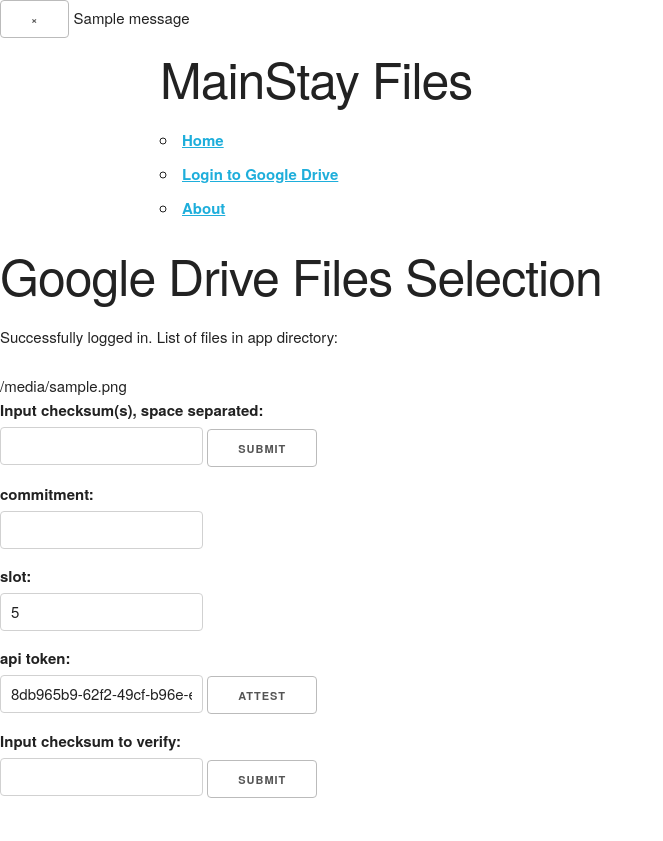
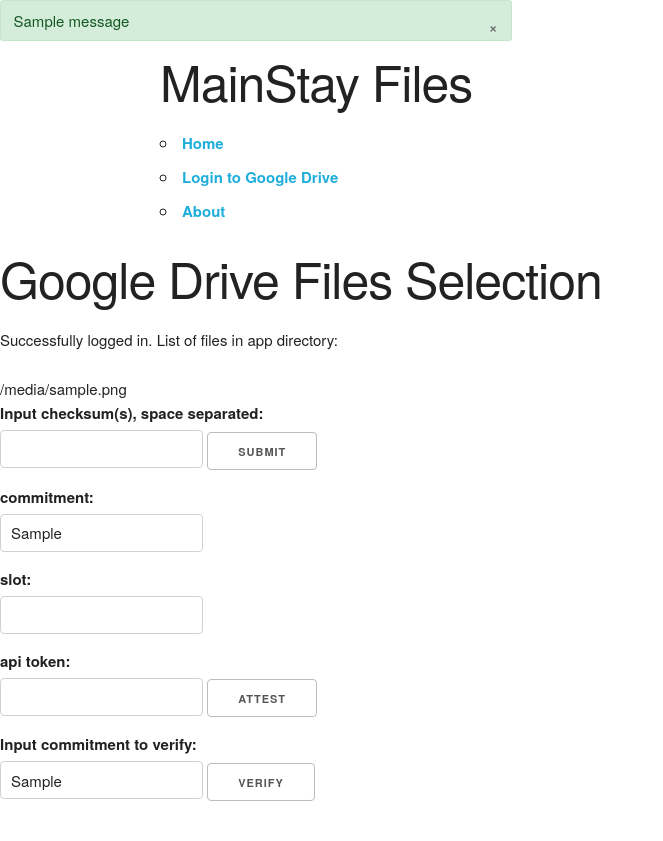
Before and after one commit to commerceblock/pymainstay, a Flask app: template gdrive/templates/loggedin.html in a window 1280 px wide. Shown: the whole page, without its empty margins (0-663 px from the left). Before the commit the page ends 798 px from the top, so only its background shows below. Run offline with Flask 2, Linux system fonts and the light colour scheme; the template is opened without the code that fills it: most values are stand-ins (such as "Sample title", 1, 10 or a date in 2020); one stand-in notice (Sample message) is shown; some libraries are stand-ins or nearby versions.

Commit message:
Latest changes + some styling

```diff
--- a/gdrive/helpers.py
+++ b/gdrive/helpers.py
@@ -1,4 +1,5 @@
 import os
+import hashlib
 from flask_table import Table, Col
 
 GOOGLE_CLIENT_ID = os.getenv('GOOGLE_CLIENT_ID')
@@ -28,3 +29,8 @@ class GFiles(Table):
 class Record:
     def __getattr__(self, attr):
         return None
+
+def combine_hashes(string):
+    hashes_wo_space = "".join(string.split())
+    combined = hashlib.sha256(hashes_wo_space.encode('utf-8')).hexdigest()
+    return combined
--- a/gdrive/main.py
+++ b/gdrive/main.py
@@ -11,7 +11,6 @@ import googleapiclient.discovery
 from pathlib import Path
 from mst.cmds import attest_command, verify_command, info_command, fetch_command
 from helpers import *
-#client_config, GFiles, Record
 
 SCOPES = ['https://www.googleapis.com/auth/drive.metadata.readonly']
 API_SERVICE_NAME = 'drive'
@@ -28,10 +27,6 @@ def home():
     credentials = google.oauth2.credentials.Credentials(
       **flask.session['credentials'])
 
-    if credentials_to_dict(credentials)['refresh_token'] == None:
-        clear_credentials()
-        return flask.redirect(flask.url_for('home'))
-
     drive = googleapiclient.discovery.build(
         API_SERVICE_NAME, API_VERSION, credentials=credentials,
         cache_discovery=False)
@@ -40,11 +35,22 @@ def home():
 
     gfiles = main_logic(drive)
 
+    commitment = None
     if flask.request.method == 'POST':
-        checksums_operations()
-        attest()
+        if "post_checksums" in flask.request.form:
+            if flask.request.form['checksums']:
+                commitment = checksums_operations()
+        if "attest" in flask.request.form:
+            if flask.request.form['api_token'] and flask.request.form['slot']:
+                attestation = attest()
+                flask.flash(attestation, 'info')
+        if "verify" in flask.request.form:
+            if flask.request.form['checksums_verify']:
+                commitment = checksums_operations()
+                verification = verify()
+                flask.flash(verification, 'success')
 
-    return flask.render_template('loggedin.html', gfiles = gfiles)
+    return flask.render_template('loggedin.html', gfiles = gfiles, commitment = commitment)
 
 def main_logic(drive):
     mainstay_folder_id = search_mainstay_folder(drive)
@@ -94,15 +100,12 @@ def search_mainstay_files(drive, mainstay_folder_id):
 
 def checksums_operations():
     if flask.request.form['checksums']:
-        posted_checksums = flask.request.form['checksums'].split()
-        print(posted_checksums)
-
-        return posted_checksums
+        posted_checksums = flask.request.form['checksums']
+        processed_checksums = combine_hashes(posted_checksums)
+        return processed_checksums
 
     if flask.request.form['checksums_verify']:
         verified_checksums = flask.request.form['checksums_verify']
-        print(verified_checksums)
-
         return verified_checksums
 
 @app.route('/about')
@@ -147,28 +150,10 @@ def oauth2callback():
 
   return flask.redirect(flask.url_for('home'))
 
-@app.route('/test')
-def test_api_request():
-  if 'credentials' not in flask.session:
-    return flask.redirect('authorize')
-
-  credentials = google.oauth2.credentials.Credentials(
-      **flask.session['credentials'])
-
-  drive = googleapiclient.discovery.build(
-      API_SERVICE_NAME, API_VERSION, credentials=credentials)
-
-  files = drive.files().list().execute()
-
-  flask.session['credentials'] = credentials_to_dict(credentials)
-
-  return flask.jsonify(**files)
-
 @app.route('/revoke')
 def revoke():
   if 'credentials' not in flask.session:
-    return ('You need to <a href="/authorize">authorize</a> before ' +
-            'testing the code to revoke credentials.')
+    return flask.redirect(flask.url_for('home'))
 
   credentials = google.oauth2.credentials.Credentials(
     **flask.session['credentials'])
@@ -191,8 +176,6 @@ def clear_credentials():
   if 'credentials' in flask.session:
     del flask.session['credentials']
 
-  #return flask.redirect(flask.url_for('home'))
-
 def credentials_to_dict(credentials):
   return {'token': credentials.token,
           'refresh_token': credentials.refresh_token,
@@ -213,49 +196,26 @@ def attest():
     except KeyError as ke:
         flask.flash('Something went wrong')
 
-
-    attrs = vars(args)
-    print(', '.join("%s: %s" % item for item in attrs.items()))
     result = attest_command(args)
-    print(result)
     if result == False:
-        flask.flash('Something went wrong')
+        flask.flash("Request could not be satisfied")
 
     return json.dumps(result)
 
 @app.route('/verify', methods=['POST'])
 def verify():
-	args = Record()
-	args.service_url = 'https://mainstay.xyz'
-	args.bitcoin_node = 'https://api.blockcypher.com/v1/btc/main/txs/'
-	try:
-		args.slot = int(request.form['slot'])
-		args.api_token = request.form['api_token']
-		args.commitment = request.form['commitment']
-	except KeyError as ke:
-		abort(400)
+    args = Record()
+    args.service_url = 'https://mainstay.xyz'
+    args.bitcoin_node = 'https://api.blockcypher.com/v1/btc/main/txs/'
+    try:
+        args.slot = int(flask.request.form['slot'])
+        args.api_token = flask.request.form['api_token']
+        args.commitment = flask.request.form['checksums_verify']
+    except KeyError as ke:
+        flask.flash("Request could not be satisfied")
 
-	result = verify_command(args)
-	return json.dumps(result)
-
-
-@app.route('/info', methods=['POST'])
-def info():
-	args = Record()
-	args.service_url = 'https://mainstay.xyz'
-	args.bitcoin_node = 'https://api.blockcypher.com/v1/btc/main/txs/'
-	try:
-		args.slot = int(request.form['slot'])
-		args.api_token = request.form['api_token']
-	except KeyError as ke:
-		abort(400)
-
-	result = info_command(args)
-	if result == False:
-		abort(422)
-
-	return result
-
+    result = verify_command(args)
+    return json.dumps(result)
 
 @app.route('/fetch', methods=['POST'])
 def fetch():
@@ -263,19 +223,18 @@ def fetch():
 	args.service_url = 'https://mainstay.xyz'
 	args.bitcoin_node = 'https://api.blockcypher.com/v1/btc/main/txs/'
 	try:
-		args.slot = int(request.form['slot'])
-		args.api_token = request.form['api_token']
-		args.commitment = request.form['commitment']
+		args.slot = flask.request.form['slot']
+		args.api_token = flask.request.form['api_token']
+		args.commitment = flask.request.form['commitment']
 	except KeyError as ke:
-		abort(400)
+		flask.flash("Request could not be satisfied")
 
 	args.save_object = None
 	result = fetch_command(args)
 	if result == False:
-		abort(422)
+		flask.flash("Request could not be satisfied")
 
-	return json.dumps(args.save_object, indent=2, sort_keys=True), 200, mime_text
-
+	return json.dumps(args.save_object, indent=2, sort_keys=True)
 
 if __name__ == '__main__':
     os.environ['OAUTHLIB_INSECURE_TRANSPORT'] = '1'
--- a/gdrive/static/css/skeleton.css
+++ b/gdrive/static/css/skeleton.css
@@ -162,6 +162,11 @@ a {
 a:hover {
   color: #0FA0CE; }
 
+/* Alerts
+–––––––––––––––––––––––––––––––––––––––––––––––––– */
+.alert {
+  width:40%;
+}
 
 /* Buttons
 –––––––––––––––––––––––––––––––––––––––––––––––––– */
--- a/gdrive/templates/loggedin.html
+++ b/gdrive/templates/loggedin.html
@@ -3,33 +3,6 @@
   <head>
     <meta charset="utf-8">
     <title>MainStay files for Google Drive</title>
-    <script src="https://ajax.aspnetcdn.com/ajax/jQuery/jquery-3.5.0.min.js"></script>
-    <script type=text/javascript>
-      $(function() {
-        $('a#attest').bind('click', function() {
-          $.getJSON('/attest', {
-             slot: $('input[name="slot"]').val(),
-             commitment: $('input[name="commitment"]').val()
-             api_token: $('input[name="api_token"]').val()
-          }, function(data) {
-            $("#result").text(data.result);
-          });
-          return false;
-        });
-      });
-    </script>
-
-    <script type=text/javascript>
-           $(function() {
-             $('a#verify').bind('click', function() {
-               $.getJSON('/verify',
-                   function(data) {
-                 //tbc
-               });
-               return false;
-             });
-           });
-   </script>
 
   </head>
   <body>
@@ -43,14 +16,21 @@
 
  <form method="POST">
    <label class="interactive_input" for="checksums">Input checksum(s), space separated:</label><input type="text" id="checksums" name="checksums"/>
-   <input type="submit" value="Submit">
-   <label class="interactive_input" for="commitment">commitment:</label> <span class="input_container"><input type="text" id="commitment" name="commitment"/></span>
-   <label class="interactive_input" for="slot">slot:</label>             <span class="input_container"><input type="text" id="slot" name="slot" value="5"/></span>
-   <label class="interactive_input" for="api_token">api token:</label>   <span class="input_container"><input type="text" id="api_token" name="api_token" value="8db965b9-62f2-49cf-b96e-edbf5caac7fb"/></span>
-   <!--- <a href=# id=attest><button class='btn btn-default'>Attest</button></a><br/> --->
-   <input type="submit" value="Attest">
-   <label class="interactive_input" for="checksums_verify">Input checksum to verify:</label><input type="text" id="checksums_verify" name="checksums_verify"/>
-   <input type="submit" value="Submit">
+   <input type="submit" name="post_checksums" value="Submit">
+   {% if commitment != None %}
+     <label class="interactive_input" for="commitment">commitment:</label> <span class="input_container"><input type="text" id="commitment" name="commitment" value={{ commitment }}></span>
+   {% else %}
+     <label class="interactive_input" for="commitment">commitment:</label> <span class="input_container"><input type="text" id="commitment" name="commitment"/</span>
+   {% endif %}
+   <label class="interactive_input" for="slot">slot:</label>             <span class="input_container"><input type="text" id="slot" name="slot"/></span>
+   <label class="interactive_input" for="api_token">api token:</label>   <span class="input_container"><input type="text" id="api_token" name="api_token"/></span>
+   <input type="submit" name="attest" value="Attest">
+   {% if commitment != None %}
+     <label class="interactive_input" for="checksums_verify">Input commitment to verify:</label><input type="text" id="checksums_verify" name="checksums_verify" value={{ commitment }}>
+   {% else %}
+     <label class="interactive_input" for="checksums_verify">Input commitment to verify:</label><input type="text" id="checksums_verify" name="checksums_verify"/></span>
+   {% endif %}
+   <input type="submit" name="verify" value="Verify">
  </form>
     {% endblock %}
   </body>
--- a/gdrive/templates/template.html
+++ b/gdrive/templates/template.html
@@ -2,34 +2,27 @@
 <html lang="en" dir="ltr">
   <head>
     <meta charset="utf-8">
+    <meta name="viewport" content="width=device-width, initial-scale=1, shrink-to-fit=no">
     <title>MainStay Files</title>
 
-    <script src="https://ajax.aspnetcdn.com/ajax/jQuery/jquery-3.5.0.min.js"></script>
+    <link rel="stylesheet" href="https://stackpath.bootstrapcdn.com/bootstrap/4.4.1/css/bootstrap.min.css" integrity="sha384-Vkoo8x4CGsO3+Hhxv8T/Q5PaXtkKtu6ug5TOeNV6gBiFeWPGFN9MuhOf23Q9Ifjh" crossorigin="anonymous">
+    <script src="https://code.jquery.com/jquery-3.4.1.slim.min.js" integrity="sha384-J6qa4849blE2+poT4WnyKhv5vZF5SrPo0iEjwBvKU7imGFAV0wwj1yYfoRSJoZ+n" crossorigin="anonymous"></script>
+    <script src="https://cdn.jsdelivr.net/npm/popper.js@1.16.0/dist/umd/popper.min.js" integrity="sha384-Q6E9RHvbIyZFJoft+2mJbHaEWldlvI9IOYy5n3zV9zzTtmI3UksdQRVvoxMfooAo" crossorigin="anonymous"></script>
+    <script src="https://stackpath.bootstrapcdn.com/bootstrap/4.4.1/js/bootstrap.min.js" integrity="sha384-wfSDF2E50Y2D1uUdj0O3uMBJnjuUD4Ih7YwaYd1iqfktj0Uod8GCExl3Og8ifwB6" crossorigin="anonymous"></script>
+    <!--- <script src="https://ajax.aspnetcdn.com/ajax/jQuery/jquery-3.5.0.min.js"></script>--->
     <link rel="stylesheet" href="{{ url_for('static', filename='css/normalize.css') }}">
     <link rel="stylesheet" href="{{ url_for('static', filename='css/skeleton.css') }}">
 
-	{% with messages = get_flashed_messages() %}
+	{% with messages = get_flashed_messages(with_categories=true) %}
 	  {% if messages %}
-	    {% for message in messages %}
-		  <div class="alert alert-warning alert-dismissible" role="alert">
-		  <button type="button" class="close" data-dismiss="alert" aria-label="Close"><span aria-hidden="true">×</span></button>
-			{{message}}
-		  </div>
-		{% endfor %}
+      {% for category, message in messages %}
+        <div class="alert alert-{{ category }} alert-dismissable col-md-6" role="alert">
+        <button type="button" class="close" data-dismiss="alert" aria-label="Close"><span aria-hidden="true">&times;</span></button>
+          {{ message }}
+        </div>
+      {% endfor %}
 	  {% endif %}
 	{% endwith %}
-<!---
-{% with messages = get_flashed_messages() %}
-    {% if messages %}
-      <script>
-        var messages = {{ messages | safe }};
-        for (var i=0; i<messages.length; i++) {
-          alert(messages[i]);
-        }
-      </script>
-    {% endif %}
-{% endwith %}
---->
 
 </head>
   <body>
--- a/mst/cmds.py
+++ b/mst/cmds.py
@@ -592,7 +592,7 @@ def verify_command(args):
         ver_com = "Verified commitment "+ver[0]+" in slot "+str(slot)+" in TxID "+ver[1]
         ver_block = "In Bitcoin block "+ver[2]+" height "+ver[3]+" at "+ver[4]
         logging.info(ver_com+"\n"+ver_block)
-        return True
+        return True, ver_com, ver_block
 
     if args.unspent:
         if len(args.unspent) != 64:
```
